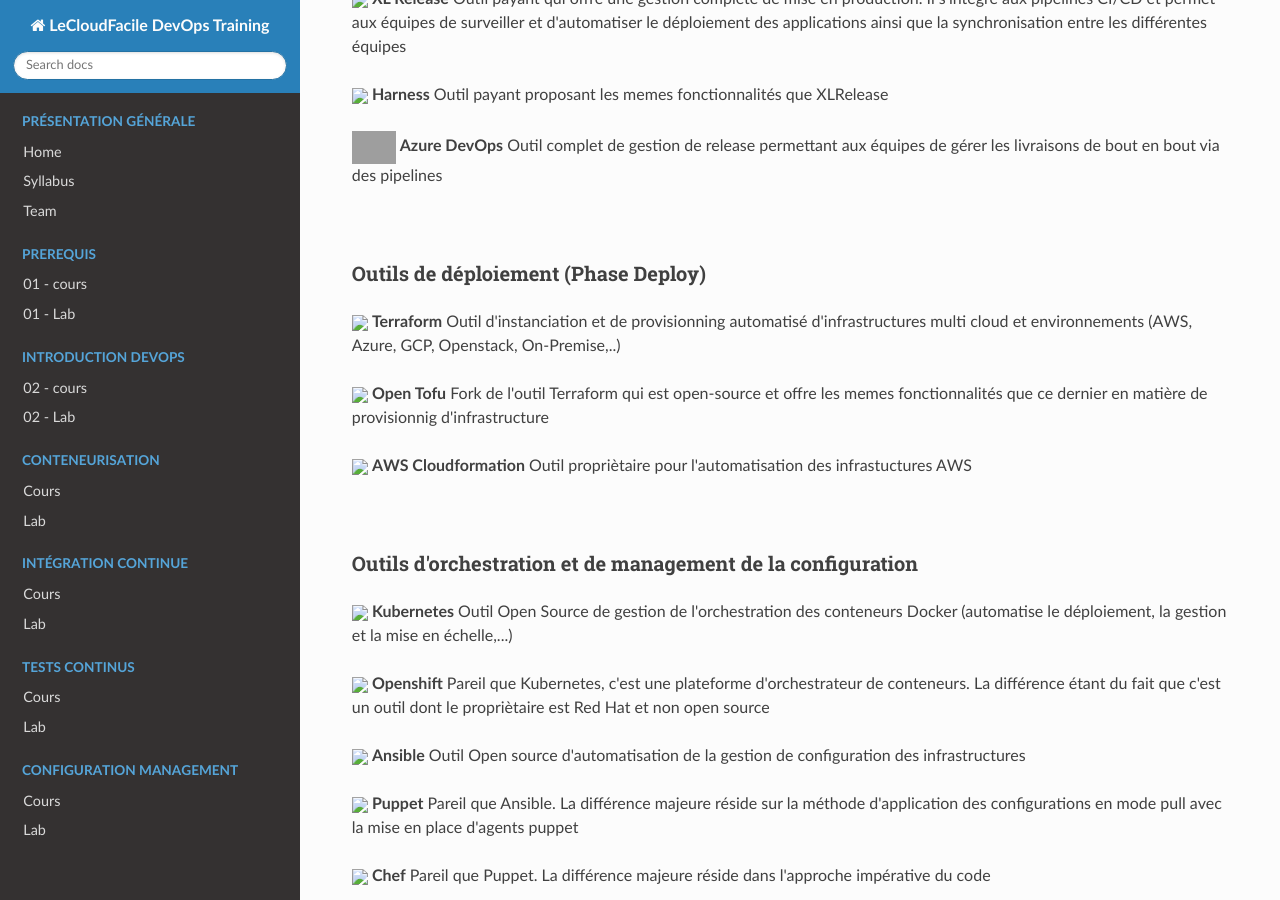
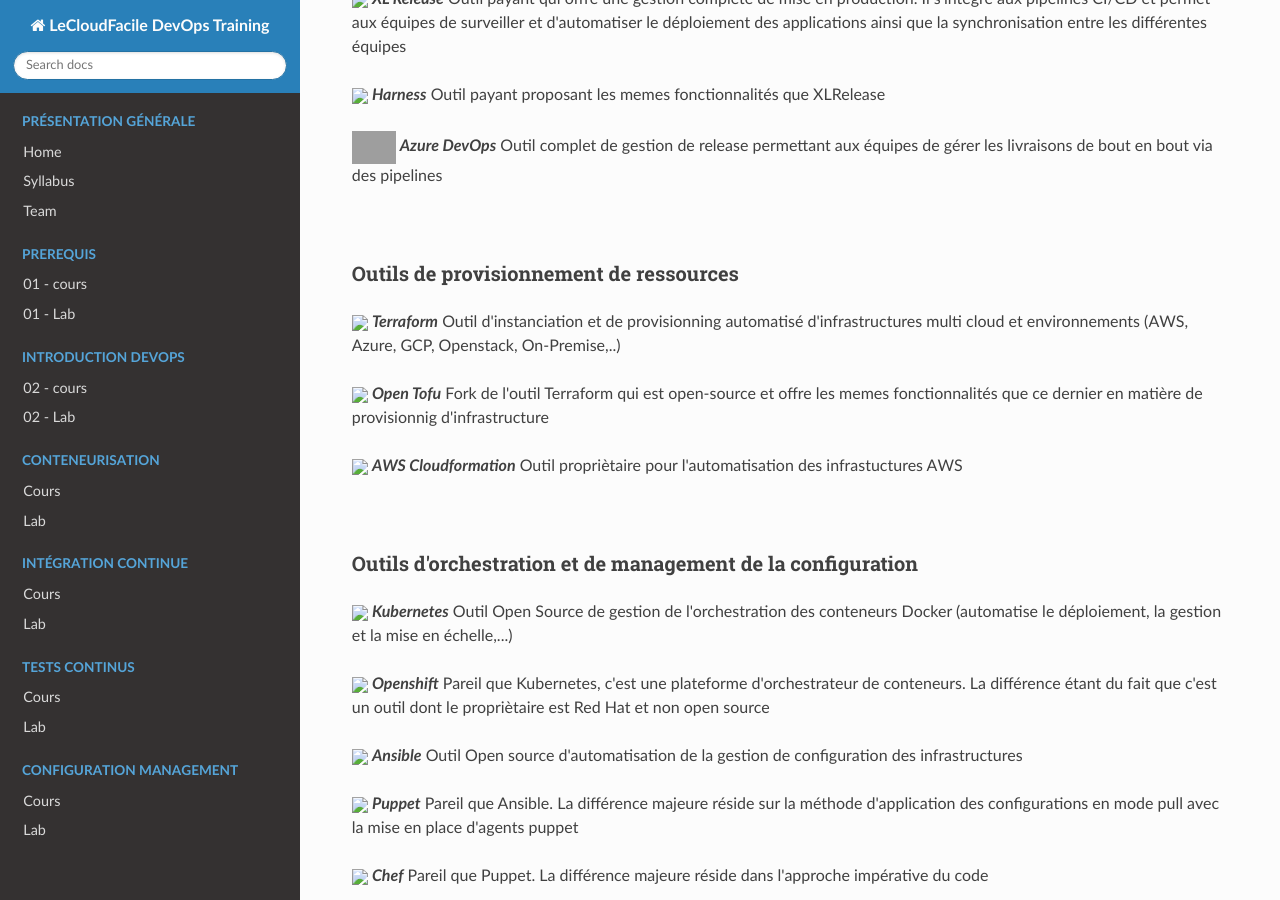
Before and after one commit to wingufactory/lecloudfacile-devops-training, an MkDocs documentation site: the page built from docs/02-intro-devops/05-panorama-outils-devops.md, in a window 1280 px wide and 900 px high, scrolled down 2977 px. Built offline with MkDocs 1.6.1, drawn with Linux system fonts in a browser that asks for light colours; nearby versions of some CDN libraries; grey boxes are pictures that could not be loaded.

Commit message:
[panorama outils devops] fix Trello image

```diff
--- a/docs/02-intro-devops/05-panorama-outils-devops.md
+++ b/docs/02-intro-devops/05-panorama-outils-devops.md
@@ -10,23 +10,23 @@
 
 ### Outils de planification et de collaboration (Plan)
 
-<img src="../img/logo-app/jira.png"  width="5%"/>  **Jira** est un outil de planification puissant de la suite atlassian offrant des fonctionnalités de gestion de projet (notamment agiles)
+<img src="../img/logo-app/jira.png"  width="5%"/>  ***Jira*** est un outil de planification puissant de la suite atlassian offrant des fonctionnalités de gestion de projet (notamment agiles)
 
-<img src="../img/logo-app/slack.png" width="5%"/>  **Slack** est un outil de communication collaborative intégrable facilement dans un ecosystème d'automatisation
+<img src="../img/logo-app/slack.png" width="5%"/>  ***Slack*** est un outil de communication collaborative intégrable facilement dans un ecosystème d'automatisation
 
-<img src="../img/logo-app/teams.png" width="5%"/>  **Microsoft Teams** est un outil de communication collaborative de la suite Microsoft offrant multiples possiblités notamment de pouvoir recevoir des notifications provenant des autres outils
+<img src="../img/logo-app/teams.png" width="5%"/>  ***Microsoft Teams*** est un outil de communication collaborative de la suite Microsoft offrant multiples possiblités notamment de pouvoir recevoir des notifications provenant des autres outils
 
-<img src="../img/logo-app/trello.png" width="5%"/>  **Trello** est un outil de de planification et gestion de projet (en mode Kanban) de la suite atlassian (comme Jira mais gratuit et offrant moins de fonctionnalités)
+<img src="../img/logo-app/Trello.png" width="5%"/>  ***Trello*** est un outil de de planification et gestion de projet (en mode Kanban) de la suite atlassian (comme Jira mais gratuit et offrant moins de fonctionnalités)
 
 <br>
 
 ### Outils de gestion du code source
 
-<img src="../img/logo-app/github.png"  width="5%"/>  **GitHub** est une plateforme web d'hébergement de code et de référentiels GIT open source et privé. Il permet la collaboration de l'équipe lors de la phase de code de manière plus centralisé et efficace. Il offre une version gratuite et open-source en mode SAAS mais également des versions payantes permettant plus de cloisonnement et de sécurité.
+<img src="../img/logo-app/github.png"  width="5%"/>  ***GitHub*** est une plateforme web d'hébergement de code et de référentiels GIT open source et privé. Il permet la collaboration de l'équipe lors de la phase de code de manière plus centralisé et efficace. Il offre une version gratuite et open-source en mode SAAS mais également des versions payantes permettant plus de cloisonnement et de sécurité.
 
-<img src="../img/logo-app/gitlab.png"  width="5%"/>  **Gitlab** Concurrent de GitHub avec les memes fonctionnalités d'hébergement et de collaboration du code source. Il offre des versions en mode SAAS et self-managed pour plus d'indépendance et confidentialité dans la gestion des données hébergées.
+<img src="../img/logo-app/gitlab.png"  width="5%"/>  ***Gitlab*** Concurrent de GitHub avec les memes fonctionnalités d'hébergement et de collaboration du code source. Il offre des versions en mode SAAS et self-managed pour plus d'indépendance et confidentialité dans la gestion des données hébergées.
 
-<img src="../img/logo-app/bitbucket.png"  width="5%"/>  **Bitbucket** Comme ses deux autres concurrents, c'est une plateforme d'hébergement et gestion du code source. L'avantage est qu'il s'interface de façon native avec les autres outils de la suite atlassian (comme Jira, trello, Confluence,...)
+<img src="../img/logo-app/bitbucket.png"  width="5%"/>  ***Bitbucket*** Comme ses deux autres concurrents, c'est une plateforme d'hébergement et gestion du code source. L'avantage est qu'il s'interface de façon native avec les autres outils de la suite atlassian (comme Jira, trello, Confluence,...)
 
 <br>
 
@@ -34,15 +34,15 @@
 
 En fonction du langage de programmation utilisé, on peut retrouver plusieurs outils populaires s'intégrant facilement dans la partie CI de notre cycle d'automatisation comme :
 
-<img src="../img/logo-app/maven.png"  width="5%"/>  **Apache Maven** Un outil d'automatisation de build utilisé principalement pour les projets JAVA pour gèrer la compilation du code ainsi que toutes les dépendances
+<img src="../img/logo-app/maven.png"  width="5%"/>  ***Apache Maven*** Un outil d'automatisation de build utilisé principalement pour les projets JAVA pour gèrer la compilation du code ainsi que toutes les dépendances
 
-<img src="../img/logo-app/gradle.png"  width="5%"/>  **Gradle** est également un outil d'automatisation de build pour les langages de programmation JAVA, Kotlin et Groovy
+<img src="../img/logo-app/gradle.png"  width="5%"/>  ***Gradle*** est également un outil d'automatisation de build pour les langages de programmation JAVA, Kotlin et Groovy
 
-<img src="../img/logo-app/npm.png"  width="5%"/>  **NPM** est le gestionnaire de paquets par défaut des projets nodeJS et permet l'automatisation du build de ces types de projet
+<img src="../img/logo-app/npm.png"  width="5%"/>  ***NPM*** est le gestionnaire de paquets par défaut des projets nodeJS et permet l'automatisation du build de ces types de projet
 
-<img src="../img/logo-app/nexus.png"  width="5%"/>  **Nexus** Outil Open source d'hébergement de packages et dépendances nécessaires aux applications (rpm, jar, war, sql, zip,.exe,...)
+<img src="../img/logo-app/nexus.png"  width="5%"/>  ***Nexus*** Outil Open source d'hébergement de packages et dépendances nécessaires aux applications (rpm, jar, war, sql, zip,.exe,...)
 
-<img src="../img/logo-app/harbor.png"  width="5%"/>  **Harbor** Outil Open source d'hébergement et gestion privée des images Docker
+<img src="../img/logo-app/harbor.png"  width="5%"/>  ***Harbor*** Outil Open source d'hébergement et gestion privée des images Docker
 
 <br>
 
@@ -50,21 +50,21 @@
 
 Lors de la phase de test, on peut retrouver plusieurs outils de tests automatisés permettant des tests unitaires, de performance, de qualité, de sécurité et d'intégration comme :
 
-<img src="../img/logo-app/sonar.png"  width="5%"/>  **Sonarqube** Outil open-source populaire de test de la qualité du code (qualimétrie). Il permet de mesurer la qualité du code pour identifier les défauts, duplications, problèmes de performance, eventuelles failles de sécurité ainsi que la mise en place de barrières qualité qui peuvent bloquer un pipeline si les exigences ne sont pas remplies
+<img src="../img/logo-app/sonar.png"  width="5%"/>  ***Sonarqube*** Outil open-source populaire de test de la qualité du code (qualimétrie). Il permet de mesurer la qualité du code pour identifier les défauts, duplications, problèmes de performance, eventuelles failles de sécurité ainsi que la mise en place de barrières qualité qui peuvent bloquer un pipeline si les exigences ne sont pas remplies
 
-<img src="../img/logo-app/selenium.png"  width="5%"/>  **Selenium** Outil automatisé de tests fonctionnels d'IHM afin de s'assurer que l'application est conforme aux exigences métiers et qu'on a pas des écarts de comportement
+<img src="../img/logo-app/selenium.png"  width="5%"/>  ***Selenium*** Outil automatisé de tests fonctionnels d'IHM afin de s'assurer que l'application est conforme aux exigences métiers et qu'on a pas des écarts de comportement
 
-<img src="../img/logo-app/appium.png"  width="5%"/>  **Appium** Outil d'automatisation de tests sur les applications mobiles (Android et IOS)
+<img src="../img/logo-app/appium.png"  width="5%"/>  ***Appium*** Outil d'automatisation de tests sur les applications mobiles (Android et IOS)
 
-<img src="../img/logo-app/jmeter.png"  width="5%"/>  **Apache Jmeter** Outil d'automatisation des tests de performance (tests de charge) d'applications et de serveurs
+<img src="../img/logo-app/jmeter.png"  width="5%"/>  ***Apache Jmeter*** Outil d'automatisation des tests de performance (tests de charge) d'applications et de serveurs
 
-<img src="../img/logo-app/octoperf.png"  width="5%"/>  **Octoperf** Comme Jmeter, c'est un outil de test de performance automatisé en mode SAAS et self-managed mais payant
+<img src="../img/logo-app/octoperf.png"  width="5%"/>  ***Octoperf*** Comme Jmeter, c'est un outil de test de performance automatisé en mode SAAS et self-managed mais payant
 
-<img src="../img/logo-app/Junit.png"  width="5%"/>  **Junit** Framework Open Source de test unitaires pour le langage de programmation JAVA. On peut citer également **PHPUnit** pour du code PHP ou **PyUnit** pour du code en Python
+<img src="../img/logo-app/Junit.png"  width="5%"/>  ***Junit*** Framework Open Source de test unitaires pour le langage de programmation JAVA. On peut citer également **PHPUnit** pour du code PHP ou **PyUnit** pour du code en Python
 
-<img src="../img/logo-app/logo_trivy.png"  width="5%"/>  **Trivy** Outil de sécurité de scan des vulnérabilités d'images Docker, Git, Système etc.. On peut citer aussi l'outil **Snyk** qui rentre dans la meme catégorie
+<img src="../img/logo-app/logo_trivy.png"  width="5%"/>  ***Trivy*** Outil de sécurité de scan des vulnérabilités d'images Docker, Git, Système etc.. On peut citer aussi l'outil **Snyk** qui rentre dans la meme catégorie
 
-<img src="../img/logo-app/checkmarx.png"  width="5%"/>  **Checkmarx SAST** Outil de test de sécurité applicatif
+<img src="../img/logo-app/checkmarx.png"  width="5%"/>  ***Checkmarx SAST*** Outil de test de sécurité applicatif
 
 <br>
 
@@ -72,13 +72,13 @@
 
 Ces outils permettent l'automatisation, la gestion et l'orchestration de tout le cycle CI/CD à l'aide de pipelines
 
-<img src="../img/logo-app/jenkins.png"  width="5%"/>  **Jenkins** Outil open source de serveur d'automatisation permettant d'automatiser et d'orchestrer l'ensemble des taches allant du code, build, tests jusq'au déploiement à l'aide de pipelines
+<img src="../img/logo-app/jenkins.png"  width="5%"/>  ***Jenkins*** Outil open source de serveur d'automatisation permettant d'automatiser et d'orchestrer l'ensemble des taches allant du code, build, tests jusq'au déploiement à l'aide de pipelines
 
-<img src="../img/logo-app/gitlab-ci.png"  width="5%"/>  **Gitlab CI** Pareil que Jenkins, Gitlab CI est une fonctionnalité de Gitlab permettant l'automatisation des taches via des pipelines CI/CD. L'avantage par rapport à Jenkins est qu'il est un outil devops complet de bout en bout
+<img src="../img/logo-app/gitlab-ci.png"  width="5%"/>  ***Gitlab CI*** Pareil que Jenkins, Gitlab CI est une fonctionnalité de Gitlab permettant l'automatisation des taches via des pipelines CI/CD. L'avantage par rapport à Jenkins est qu'il est un outil devops complet de bout en bout
 
-<img src="../img/logo-app/github.png"  width="5%"/>  **Github Actions** Comme ses deux autres compères, c'est une fonctionnalité de Github permettant l'automatisation des taches CI/CD via des workflows
+<img src="../img/logo-app/github.png"  width="5%"/>  ***Github Actions*** Comme ses deux autres compères, c'est une fonctionnalité de Github permettant l'automatisation des taches CI/CD via des workflows
 
-On peut citer également des outils propriètaires comme **AWS CodeCatalyst** et **AWS Codepipeline**
+On peut citer également des outils propriètaires comme ***AWS CodeCatalyst*** et **AWS Codepipeline**
 
 <br>
 
@@ -86,53 +86,53 @@
 
 Cette phase marque un controle de la fin de phase de l'intégration continue avant de procèder au déploiement du produit vers les environnements de production. Un ensemble d'outils peut etre utilisé pour favoriser une meilleure synchronisation des équipes de developpement et de déploiement tels que :
 
-<img src="../img/logo-app/xlrelease.png"  width="5%"/>  **XL Release** Outil payant qui offre une gestion complète de mise en production. Il s'intègre aux pipelines CI/CD et permet aux équipes de surveiller et d'automatiser le déploiement des applications ainsi que la synchronisation entre les différentes équipes
+<img src="../img/logo-app/xlrelease.png"  width="5%"/>  ***XL Release*** Outil payant qui offre une gestion complète de mise en production. Il s'intègre aux pipelines CI/CD et permet aux équipes de surveiller et d'automatiser le déploiement des applications ainsi que la synchronisation entre les différentes équipes
 
-<img src="../img/logo-app/harness.png"  width="5%"/>  **Harness** Outil payant proposant les memes fonctionnalités que XLRelease
+<img src="../img/logo-app/harness.png"  width="5%"/>  ***Harness*** Outil payant proposant les memes fonctionnalités que XLRelease
 
-<img src="../img/logo-app/azure-devops.png"  width="5%"/>  **Azure DevOps** Outil complet de gestion de release permettant aux équipes de gérer les livraisons de bout en bout via des pipelines
+<img src="../img/logo-app/azure-devops.png"  width="5%"/>  ***Azure DevOps*** Outil complet de gestion de release permettant aux équipes de gérer les livraisons de bout en bout via des pipelines
 
 <br>
 
-### Outils de déploiement (Phase Deploy)
+### Outils de provisionnement de ressources
 
-<img src="../img/logo-app/terraform.png"  width="5%"/>  **Terraform** Outil d'instanciation et de provisionning automatisé d'infrastructures multi cloud et environnements (AWS, Azure, GCP, Openstack, On-Premise,..)
+<img src="../img/logo-app/terraform.png"  width="5%"/>  ***Terraform*** Outil d'instanciation et de provisionning automatisé d'infrastructures multi cloud et environnements (AWS, Azure, GCP, Openstack, On-Premise,..)
 
-<img src="../img/logo-app/opentofu.png"  width="5%"/>  **Open Tofu** Fork de l'outil Terraform qui est open-source et offre les memes fonctionnalités que ce dernier en matière de provisionnig d'infrastructure
+<img src="../img/logo-app/opentofu.png"  width="5%"/>  ***Open Tofu*** Fork de l'outil Terraform qui est open-source et offre les memes fonctionnalités que ce dernier en matière de provisionnig d'infrastructure
 
-<img src="../img/logo-app/cloudformation.png"  width="5%"/>  **AWS Cloudformation** Outil propriètaire pour l'automatisation des infrastuctures AWS
+<img src="../img/logo-app/cloudformation.png"  width="5%"/>  ***AWS Cloudformation*** Outil propriètaire pour l'automatisation des infrastuctures AWS
 
 <br>
 
 ### Outils d'orchestration et de management de la configuration
 
-<img src="../img/logo-app/kubernetes.png"  width="5%"/>  **Kubernetes** Outil Open Source de gestion de l'orchestration des conteneurs Docker (automatise le déploiement, la gestion et la mise en échelle,...)
+<img src="../img/logo-app/kubernetes.png"  width="5%"/>  ***Kubernetes*** Outil Open Source de gestion de l'orchestration des conteneurs Docker (automatise le déploiement, la gestion et la mise en échelle,...)
 
-<img src="../img/logo-app/openshift.png"  width="5%"/>  **Openshift** Pareil que Kubernetes, c'est une plateforme d'orchestrateur de conteneurs. La différence étant du fait que c'est un outil dont le propriètaire est Red Hat et non open source
+<img src="../img/logo-app/openshift.png"  width="5%"/>  ***Openshift*** Pareil que Kubernetes, c'est une plateforme d'orchestrateur de conteneurs. La différence étant du fait que c'est un outil dont le propriètaire est Red Hat et non open source
 
-<img src="../img/logo-app/ansible.png"  width="5%"/>  **Ansible** Outil Open source d'automatisation de la gestion de configuration des infrastructures
+<img src="../img/logo-app/ansible.png"  width="5%"/>  ***Ansible*** Outil Open source d'automatisation de la gestion de configuration des infrastructures
 
-<img src="../img/logo-app/puppet.png"  width="5%"/>  **Puppet** Pareil que Ansible. La différence majeure réside sur la méthode d'application des configurations en mode pull avec la mise en place d'agents puppet
+<img src="../img/logo-app/puppet.png"  width="5%"/>  ***Puppet*** Pareil que Ansible. La différence majeure réside sur la méthode d'application des configurations en mode pull avec la mise en place d'agents puppet
 
-<img src="../img/logo-app/chef.png"  width="5%"/>  **Chef** Pareil que Puppet. La différence majeure réside dans l'approche impérative du code
+<img src="../img/logo-app/chef.png"  width="5%"/>  ***Chef*** Pareil que Puppet. La différence majeure réside dans l'approche impérative du code
 
 <br>
 
 ### Outils d'exploitation et de surveillance
 
-<img src="../img/logo-app/prometheus.png"  width="5%"/>  **Prometheus** Outil Open source de surveillance des infrastructures et applications. Il collecte, organise et stocke les donnéess (métriques) dans une base de données
+<img src="../img/logo-app/prometheus.png"  width="5%"/>  ***Prometheus*** Outil Open source de surveillance des infrastructures et applications. Il collecte, organise et stocke les donnéess (métriques) dans une base de données
 
-<img src="../img/logo-app/grafana.png"  width="5%"/>  **Grafana** Outil Open source pour l'analyse et la visualisation de données collectées (par exemple données collectées depuis Prometheus)
+<img src="../img/logo-app/grafana.png"  width="5%"/>  ***Grafana*** Outil Open source pour l'analyse et la visualisation de données collectées (par exemple données collectées depuis Prometheus)
 
-<img src="../img/logo-app/alertmanager.png"  width="5%"/>  **AlertManager** Outil d'alerting et d'envoi de notifications vers des outils de communication collaborative comme Slack, Teams,...
+<img src="../img/logo-app/alertmanager.png"  width="5%"/>  ***AlertManager*** Outil d'alerting et d'envoi de notifications vers des outils de communication collaborative comme Slack, Teams,...
 
-<img src="../img/logo-app/centreon.png"  width="5%"/>  **Centreon** Outil de surveillance complet permettant la collecte des données, leur visualisation et l'envoi de notifications vers des canaux correspondants
+<img src="../img/logo-app/centreon.png"  width="5%"/>  ***Centreon*** Outil de surveillance complet permettant la collecte des données, leur visualisation et l'envoi de notifications vers des canaux correspondants
 
-<img src="../img/logo-app/elk.png"  width="5%"/>  **ELK** (ElasticSearch Logstash Kibana) Suite d'outils permettant l'analyse, l'exploitation et le management centralisé des logs applicatifs et serveurs
+<img src="../img/logo-app/elk.png"  width="5%"/>  ***ELK*** (ElasticSearch Logstash Kibana) Suite d'outils permettant l'analyse, l'exploitation et le management centralisé des logs applicatifs et serveurs
 
-<img src="../img/logo-app/loki.png"  width="5%"/>  **Grafana Loki** Pareil que ELK pour la gestion centralisé des logs. Les deux sont gratuits mais celui ci est entièrement Open Source et s'intègre nativement avec Grafana
+<img src="../img/logo-app/loki.png"  width="5%"/>  ***Grafana Loki*** Pareil que ELK pour la gestion centralisé des logs. Les deux sont gratuits mais celui ci est entièrement Open Source et s'intègre nativement avec Grafana
 
-<img src="../img/logo-app/rundeck.png"  width="5%"/>  **Rundeck** Outil Open source d'automatisation des taches d'admonistration de serveurs
+<img src="../img/logo-app/rundeck.png"  width="5%"/>  ***Rundeck*** Outil Open source d'automatisation des taches d'admonistration de serveurs
 
 <br>
 
```
